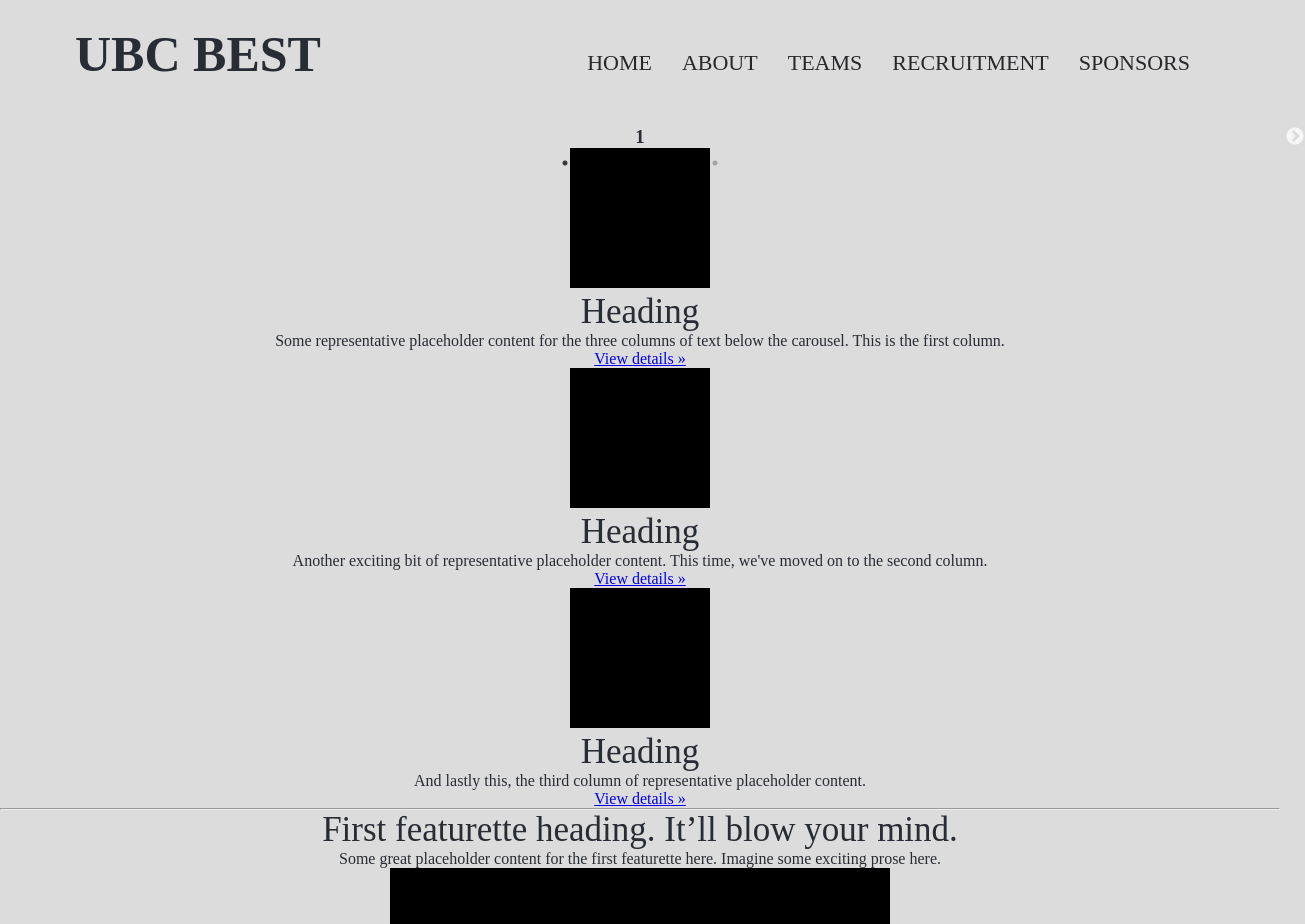
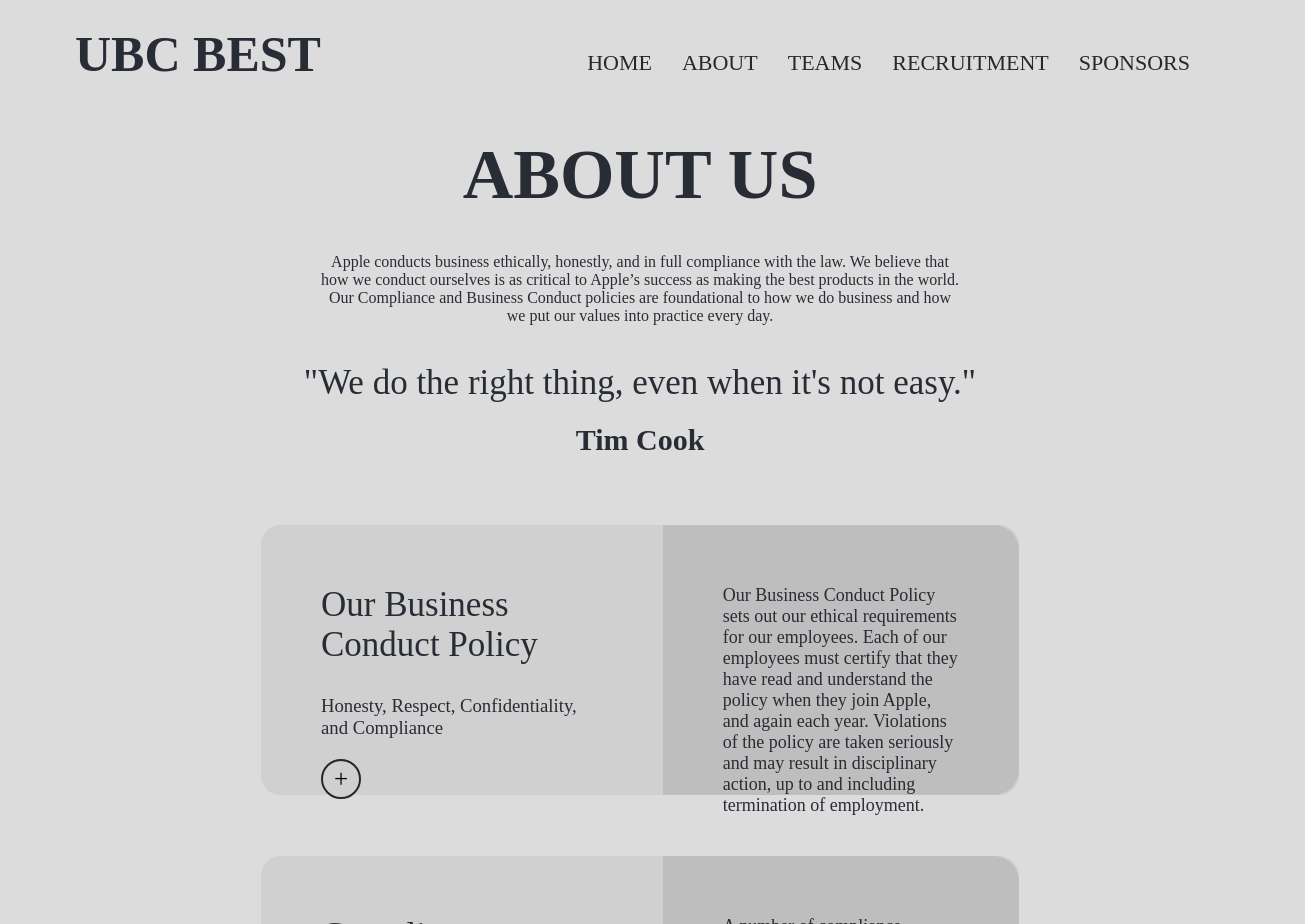
Before and after one commit to BESTubc/ubcbest.github.io, a React (Create React App) app: page /about in a window 1280 px wide. Shown: the top 924 px of the page, 1305 px wide, since content can reach past the window. Built offline with nearby package versions, Linux system fonts and the light colour scheme.

Commit message:
finished about page

```diff
--- a/src/App.css
+++ b/src/App.css
@@ -278,3 +278,92 @@
   text-decoration: none;
   margin: 20px;
 }
+
+/*------------------- ABOUT US ---------------------*/
+
+.about-us-container {
+  display: flex;
+  flex-direction: column;
+  justify-content: center;
+  align-items: center;
+  height: 40vh;
+  margin-top: 10px;
+  margin-bottom: 3%;
+}
+
+.about-us-container p {
+  width: 50%;
+  margin: 3%;
+}
+
+.about-us-container h2 {
+  margin-bottom: 20px;
+}
+
+.about-us-container h3 {
+  font-size: 30px;
+}
+
+.about-us-card {
+  background-color: #D0D0D0;
+  border: 5px solid #DCDCDD;
+  width: 60%;
+  border-radius: 25px;
+  display: flex;
+  height: 35vh;
+  margin: 2%;
+}
+
+.about-us-card-info {
+  width: 50%;
+  margin: 25px;
+  text-align: left;
+  padding: 35px;
+}
+
+.about-us-card-info h2 {
+  font-weight: 530;
+  margin-bottom: 30px;
+  height: 10vh;
+}
+
+.about-us-card-info h3 {
+  font-weight: 100;
+  height: 8vh;
+}
+
+.about-us-card-description {
+  padding: 60px;
+  text-align: left;
+  width: 50%;
+  background: #BEBEBE;
+  border-radius: 0px 25px 25px 0px;
+  font-size: 18px;
+  font-weight: 100;
+}
+
+.container {
+  display: flex;
+  justify-content: center;
+  flex-wrap: wrap;
+}
+
+.more-button {
+  align-items: flex-end;
+  display: flex;
+  align-items: flex-end;
+}
+
+.about-us-card-info button {
+  font-size: 25px;
+  width: 40px;
+  height: 40px;
+  border-radius: 25cap;
+  border: 2px solid #28282B;
+  background-color: #D0D0D0;
+}
+
+.about-us-card-info button:hover {
+  color: #D0D0D0;
+  background-color: #28282B;
+}
--- /dev/null
+++ b/src/components/AboutUsCard.jsx
@@ -0,0 +1,23 @@
+import React from "react";
+
+const AboutUsCard = (props) => {
+  return (
+    <div className="about-us-card">
+      <div className="about-us-card-info">
+        <div>
+          <h2>{props.title}</h2>
+          <h3>{props.subtitle}</h3>
+        </div>
+        <div className="more-button">
+          <button>+</button>
+        </div>
+      </div>
+      <div className="about-us-card-description">
+        <p>{props.description}</p>
+        <img src={props.image}/>
+      </div>
+    </div>
+  );
+};
+
+export default AboutUsCard;
--- a/src/pages/About.jsx
+++ b/src/pages/About.jsx
@@ -1,16 +1,45 @@
 import React from "react";
 
-import Slideshow from "../components/Slideshow";
-import ProfilePanel from "../components/ProfilePanel";
-import Featurette from "../components/Featurette";
 import Footer from "../components/Footer";
+import AboutUsCard from "../components/AboutUsCard";
 
 const About = () => {
   return (
     <div>
-      <Slideshow />
-      <ProfilePanel />
-      <Featurette />
+      <div className="about-us-container">
+        <h1>ABOUT US</h1>
+        <p>
+          Apple conducts business ethically, honestly, and in full compliance
+          with the law. We believe that how we conduct ourselves is as critical
+          to Apple’s success as making the best products in the world. Our
+          Compliance and Business Conduct policies are foundational to how we do
+          business and how we put our values into practice every day.{" "}
+        </p>
+        <h2>"We do the right thing, even when it's not easy."</h2>
+        <h3>
+          <strong>Tim Cook</strong>
+        </h3>
+      </div>
+      <div className="container">
+        <AboutUsCard
+          title="Our Business Conduct Policy"
+          subtitle="Honesty, Respect, Confidentiality, and Compliance"
+          description="Our Business Conduct Policy sets out our ethical requirements for our employees. Each of our employees must certify that they have read and understand the policy when they join Apple, and again each year. Violations of the policy are taken seriously and may result in disciplinary action, up to and including termination of employment."
+        />
+        <AboutUsCard
+          title="Compliance at Apple"
+          description="A number of compliance functions are deeply integrated into our business organization. Apple’s Compliance and Business Conduct team focuses on Business Conduct, Political Compliance, Export and Sanctions Compliance, Health Compliance, Antitrust Compliance, and Anti-Corruption Compliance."
+        />
+        <AboutUsCard
+          title="Bringing Policy to Life"
+          description="Every Apple employee is required to complete mandatory annual Business Conduct training. We offer a range of additional resources for employees to address questions and concerns, including the Business Conduct Helpline and the Business Conduct website."
+        />
+        <AboutUsCard
+          title="Being Accountable"
+          description="We conduct internal and third-party independent assessments of our programs to ensure they are effective. We make changes to our policies and our training to reflect emerging trends. Apple’s Chief Compliance Officer provides regular updates to the Audit and Finance Committee of the Board of Directors."
+        />
+      </div>
+
       <Footer />
     </div>
   );
--- a/src/pages/Teams.jsx
+++ b/src/pages/Teams.jsx
@@ -1,14 +1,10 @@
 import React from "react";
 
-import Cards from "../components/Cards";
-import Features from "../components/Features";
 import Footer from "../components/Footer";
 
 const Teams = () => {
     return (
         <div>
-            <Cards />
-            <Features />
             <Footer />
         </div>
      );
```
